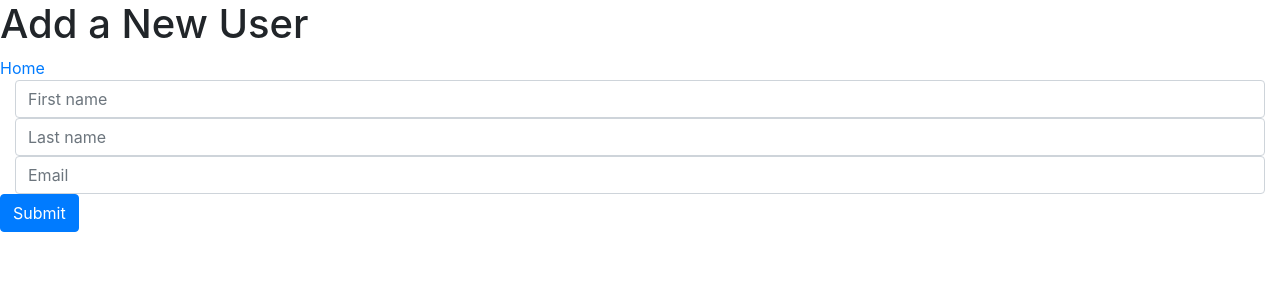
After one commit to BryanLinton/Python_Dojo, a Flask app: page /users/new in a window 1280 px wide. The commit adds this page. Shown: the top 300 px of the page. Run offline with Flask 2, Linux system fonts and the light colour scheme; some libraries are stand-ins or nearby versions.

Commit message:
continued working on users_flask

```diff
--- a/flask_mysql/users_flask/server.py
+++ b/flask_mysql/users_flask/server.py
@@ -10,5 +10,27 @@ def display_users():
     print(users)
     return render_template("users.html", all_users = users)
 
+@app.route("/users/new", methods=["GET"])
+def create_user():
+    return render_template("new.html")
+
+@app.route("/users/create", methods=["POST"])
+def query_user():
+    mysql = connectToMySQL("manage_users")
+    query = "INSERT INTO users (first_name, last_name, email, created_at) VALUES (%(fn)s, %(ln)s, %(em)s, NOW());"
+    data = {
+        "fn": request.form["fname"],
+        "ln": request.form["lname"],
+        "em": request.form["email"]
+    }
+    new_user_id = mysql.query_db(query, data)
+    return redirect("/users/show/<id>")
+
+@app.route("/users/show/", methods=["GET"])
+def view_new_user():
+    mysql = connectToMySQL("manage_users")
+    user = mysql.query_db("SELECT id, concat(first_name, ' ', last_name) AS full_name, email, created_at, updated_at FROM users")
+    return render_template("user_profile.html", current_user = user)
+
 if __name__ == "__main__":
     app.run(debug=True)
--- /dev/null
+++ b/flask_mysql/users_flask/templates/new.html
@@ -0,0 +1,29 @@
+<!DOCTYPE html>
+<html lang="en">
+<head>
+    <meta charset="UTF-8">
+    <meta name="viewport" content="width=device-width, initial-scale=1.0">
+    <meta http-equiv="X-UA-Compatible" content="ie=edge">
+    <link rel="stylesheet" href="https://stackpath.bootstrapcdn.com/bootstrap/4.3.1/css/bootstrap.min.css" integrity="sha384-ggOyR0iXCbMQv3Xipma34MD+dH/1fQ784/j6cY/iJTQUOhcWr7x9JvoRxT2MZw1T" crossorigin="anonymous">
+    <title>New User</title>
+</head>
+<body>
+    <h1>Add a New User</h1>
+        <a href="/users/create">Home</a>
+    <form action="/users/create" method="POST">
+        <div class=form-row">
+            <div class="col">
+                <input type="text" class="form-control" name="fname" placeholder="First name">
+            </div>
+            <div class="col">
+                <input type="text" class="form-control" name="lname" placeholder="Last name">
+            </div>
+            <div class="col">
+                <input type="text" class="form-control" name="email" placeholder="Email">
+            </div>
+        </div>
+        <input class="btn btn-primary" type="submit" value="Submit">
+    </form>
+
+</body>
+</html>
--- a/flask_mysql/users_flask/templates/users.html
+++ b/flask_mysql/users_flask/templates/users.html
@@ -11,6 +11,7 @@
 <body>
     <h1>All Users</h1>
     <table class="table table-sm table-dark">
+        <thead>
             <tr>
                 <th scope="col">ID</th>
                 <th scope="col">Full Name</th>
@@ -18,6 +19,8 @@
                 <th scope="col">Created At</th>
                 <th scope="col"> Actions</th>
             </tr>
+        </thead>
+        <tbody>
         {% for one_user in all_users%}
             <tr>
                 <td>{{one_user["id"]}}</td>
@@ -31,7 +34,8 @@
                 </td>
             </tr>
         {% endfor %}
+        </tbody>
     </table>
-    <a href="">Add a New User</a>
+    <a href="/users/new">Add a New User</a>
 </body>
 </html>
```
Also changed, not shown: flask_mysql/users_flask/templates/user_profile.html (added, +17 -0 lines), flask_mysql/users_flask/templates/index.html (deleted), 1 other file. Lines whose indentation alone changed are shown as unchanged.
